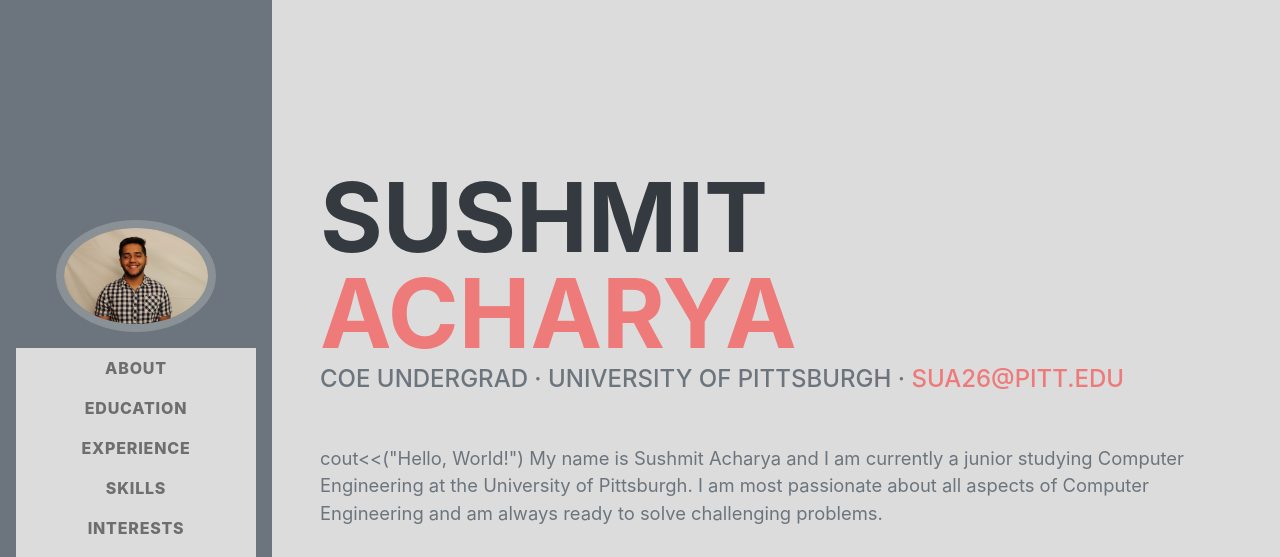
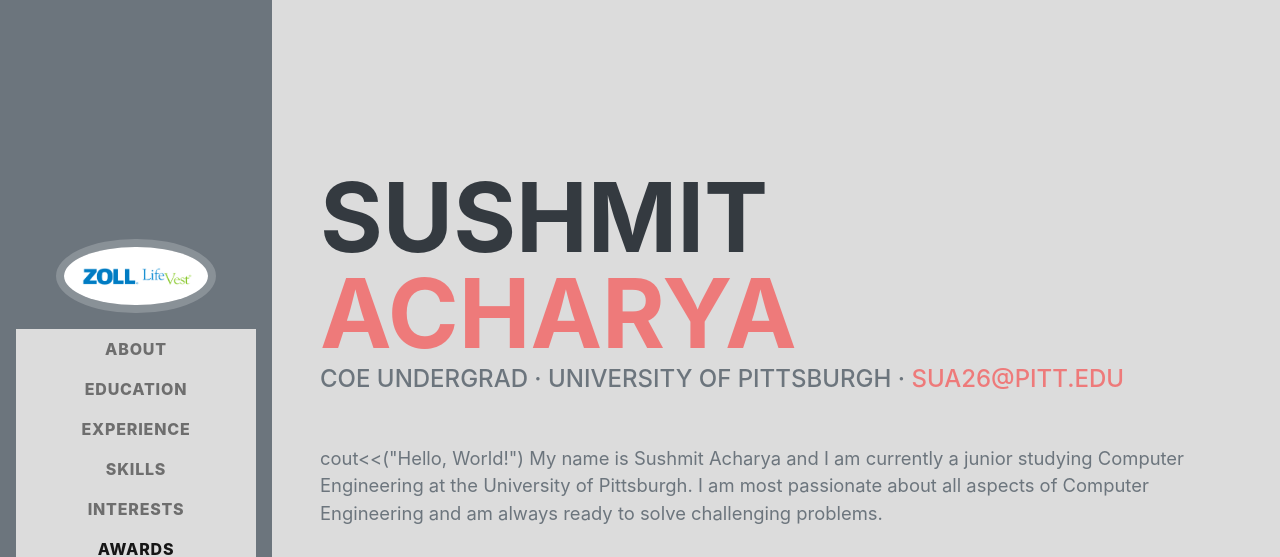
Before and after one commit to sush2023/Portfolio, a plain HTML site: page index.html in a window 1280 px wide. Shown: the top 557 px of the page. Drawn offline with nearby package versions, Linux system fonts and the light colour scheme; no server answers; a web font is replaced by a local one.

Commit message:
testing zoll.jpg as profile pic

```diff
--- a/index.html
+++ b/index.html
@@ -31,7 +31,7 @@
         <nav class="navbar navbar-expand-lg navbar-light bg-secondary fixed-top" id="sideNav">
             <a class="navbar-brand js-scroll-trigger" href="#page-top">
                 <span class="d-block d-lg-none">Menu</span>
-                <span class="d-none d-lg-block"><img class="img-fluid img-profile rounded-circle mx-auto mb-2" src="assets/img/prof.jpg" alt="" /></span>
+                <span class="d-none d-lg-block"><img class="img-fluid img-profile rounded-circle mx-auto mb-2" src="assets/img/zoll.jpg" alt="" /></span>
             </a>
             <button class="navbar-toggler" type="button" data-toggle="collapse" data-target="#navbarSupportedContent" aria-controls="navbarSupportedContent" aria-expanded="false" aria-label="Toggle navigation"><span class="navbar-toggler-icon"></span></button>
             <div class="collapse navbar-collapse" id="navbarSupportedContent">
```
